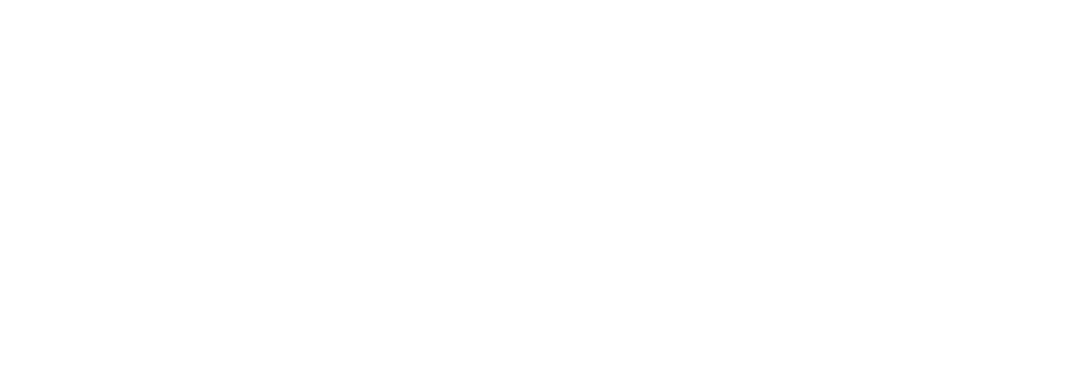
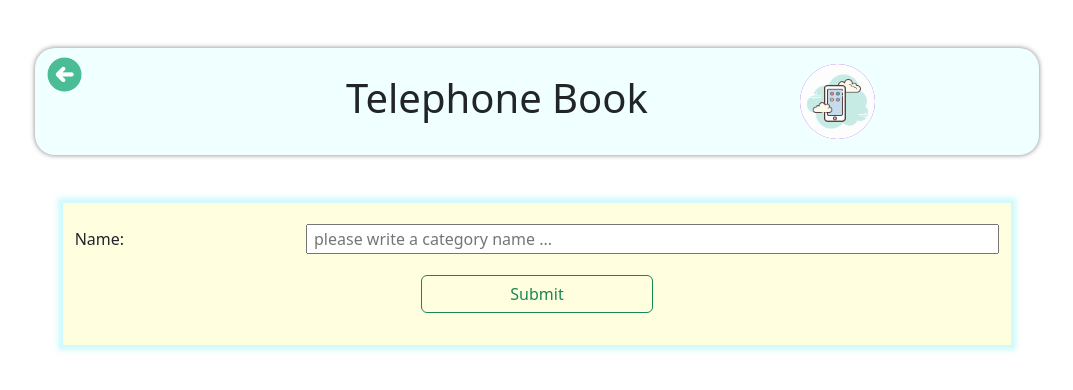
Before and after one commit to mzffrtp/telefonbook-with-react-react-redux, a React (Create React App) app: page /add-category in a window 1280 px wide. Before the commit this address had no page. Shown: the top 390 px of the page, without its empty margins (103-1176 px from the left). Built offline with nearby package versions, Linux system fonts and the light colour scheme; data requests are answered from the project's data file.

Commit message:
add cayegory actions

```diff
--- a/db.json
+++ b/db.json
@@ -1,12 +1,23 @@
 {
-    "person":[{
-        "name":"ali veli",
-        "mobil":906827165,
-        "categoryId":"1"
-    }],
-
-    "categories":[{
-        "id":"1",
-        "name":"family"
-    }]
+  "person": [
+    {
+      "name": "ali veli",
+      "mobil": 906827165,
+      "categoryId": "1"
+    }
+  ],
+  "categories": [
+    {
+      "id": "1",
+      "name": "FAMILY"
+    },
+    {
+      "id": "2",
+      "name": "WORK"
+    },
+    {
+      "id": "3",
+      "name": "FRIENDS"
+    }
+  ]
 }
--- a/src/App.js
+++ b/src/App.js
@@ -1,12 +1,65 @@
-import React from 'react';
+import React, {useEffect} from 'react';
 import {BrowserRouter, Routes, Route} from "react-router-dom";
+import {useSelector, useDispatch} from "react-redux";
+
 import HomePage from "./pages/HomePage";
+import actionTypes from './redux/actions/actionTypes';
+import api from "./api/api";
+import urls from "./api/urls";
+import AddCategory from './pages/categorypages/AddCategory';
+
 
 function App() {
+  const {personState, categoryState} = useSelector(state => state);
+  const dispatch = useDispatch();
+
+
+  useEffect(()=>{
+    dispatch({type:actionTypes.categoryActions.GET_CATEGORY_START})
+    api
+      .get(urls.categories)
+      .then((catres)=>{
+        dispatch({
+          type:actionTypes.categoryActions.GET_CATEGORY_SUCCESS,
+          payload: catres.data
+        })
+      })
+      .catch((err)=>{
+        dispatch({
+          type:actionTypes.categoryActions.GET_CATEGORY_FAIL,
+          payload:"An error occured at the server!"
+        })
+      })
+
+      dispatch({
+        type:actionTypes.personActions.GET_PERSON_START})
+        api
+          .get(urls.person)
+          .then((perres)=>{
+            dispatch({
+              type:actionTypes.personActions.GET_PERSON_SUCCESS,
+              payload:perres.data,
+            })
+          })
+          .catch((err)=>{
+            dispatch({
+              type:actionTypes.personActions.GET_PERSON_FAIL,
+              payload:"An error occured at the server!"
+            })
+          })
+  },[])
+
+
+  if(
+    categoryState.success === false || personState.success === false
+  )
+  return null;
+
   return (
     <BrowserRouter>
     <Routes>
       <Route path="/" element={<HomePage />} />
+      <Route path='/add-category' element={<AddCategory />}/>
     </Routes>
     </BrowserRouter>
   );
--- a/src/api/api.js
+++ b/src/api/api.js
@@ -1,7 +1,7 @@
 import axios from "axios";
 
 const api= axios.create({
-    baseUrl:"http://localhost:3005"
+    baseURL:"http://localhost:3005"
 })
 
 export default api
--- /dev/null
+++ b/src/assets/styles/categorylist.css
@@ -0,0 +1,41 @@
+.categoriesContainer {
+    width: 100%;
+    display: flex;
+    justify-content: center;
+    align-items: center;
+}
+
+.categoriesContainer_wrapper{
+    width: 80%;
+    display: flex;
+    flex-direction: column;
+    justify-content: center;
+    align-items: center;
+    padding: 10px;
+    background-color: rgb(243, 247, 226);
+    border-radius: 10px;
+    box-shadow: 0px 0px 5px 0px rgba(0, 0, 0, 0.5);
+    font-size: 1.1rem;
+}
+
+.categoriesContainer_wrapper_catlist {
+    display: flex;
+    justify-content: center;
+    align-items: center;
+}
+.categoriesContainer_wrapper_catlist-item{
+    font-size: 1rem;
+    cursor: pointer;
+    font-weight: 600;
+    padding: 5px 20px;
+    border-radius: 10px;
+    margin: 0px 1rem;
+}
+
+.categoriesContainer_wrapper_catlist-item:hover{
+    background-color: pink;
+
+}
+.categoriesContainer_wrapper_catlist-itemActive{
+    background-color: pink;
+}
--- a/src/components/CategoryList.js
+++ b/src/components/CategoryList.js
@@ -1,14 +1,52 @@
-import React from "react";
+import React, { useState } from "react";
 import { useSelector } from "react-redux";
+import "../assets/styles/categorylist.css";
+import { Link } from "react-router-dom";
 
-const CategoryList = () =>{
+const CategoryList = () => {
 
-    const {categoryState} = useSelector (state=>state)
+    const { categoryState } = useSelector(state => state);
+    console.log(categoryState.categories);
+    const [selectedCategory, setSelectedCategory] = useState({});
+
+
     return (
-        <div>
-            {
-
-            }
+        <div className="categoriesContainer">
+            <div className="categoriesContainer_wrapper">
+                <div className="categoriesContainer_wrapper_catlist">
+                    {
+                        categoryState.categories.length === 0 && (
+                            <p>
+                                No categories recorded yet!
+                            </p>
+                        )
+                    }
+                    <p
+                        onClick={() =>
+                            setSelectedCategory({ id: "0", name: "ALL" })}
+                        className={
+                            `categoriesContainer_wrapper_catlist-item ${selectedCategory.id === "0" ? "categoriesContainer_wrapper_catlist-itemActive" : ""}`
+                        }
+                    >ALL</p>
+                    {
+                        categoryState.categories.map(category => (
+                            <p
+                                key={category.id}
+                                onClick={() => setSelectedCategory(category)}
+                                className={
+                                    `categoriesContainer_wrapper_catlist-item ${selectedCategory.id === category.id ? "categoriesContainer_wrapper_catlist-itemActive" : ""}`}
+                            >{category.name}</p>
+                        ))
+                    }
+                </div>
+                <div>
+                    <Link
+                    to={"/add-category"}
+                    className="btn btn-outline-success m-3">Add Category</Link>
+                    <Link
+                    className="btn btn-outline-primary my-3">Category Actions</Link>
+                </div>
+            </div>
         </div>
     )
 }
--- a/src/components/GeneralModal.js
+++ b/src/components/GeneralModal.js
@@ -8,7 +8,7 @@ const GeneralModal = (
         clsBtnClck = () => { },
         cnfrmBtnTxt = "",
         cnfrmBtnClck = () => { },
-        isCnfrm = true,
+        isCnfrm = false,
     }
 ) => {
     return (
--- a/src/components/Header.js
+++ b/src/components/Header.js
@@ -1,9 +1,13 @@
 import React from "react";
+import { useNavigate } from "react-router-dom";
+
 import backArrow from "../assets/imgs/back-arrow.png";
 import logo from "../assets/imgs/phonebook.gif";
-import "../assets/styles/header.css"
+import "../assets/styles/header.css";
+
 
 const Header = ({ whichPage, navigateTo }) => {
+    const navigate = useNavigate();
 
     var showback = false;
     if (whichPage !== "home") {
@@ -16,6 +20,7 @@ const Header = ({ whichPage, navigateTo }) => {
                 showback === true && (
                     <div className="toBack">
                         <img
+                            onClick={()=> navigate(navigateTo)}
                             className="toBackImg"
                             src={backArrow}
                             alt="" />
@@ -24,7 +29,7 @@ const Header = ({ whichPage, navigateTo }) => {
 
             }
             <div className="headerContainerWrapper ms-5">
-                <h1>Telefon Book</h1>
+                <h1>Telephone Book</h1>
                 <img
                     className="headerLogo"
                     src={logo}
--- /dev/null
+++ b/src/pages/categorypages/AddCategory.js
@@ -0,0 +1,100 @@
+import React, { useState } from "react";
+import { useSelector, useDispatch } from "react-redux";
+import { useNavigate } from "react-router-dom";
+
+import Header from "../../components/Header";
+import GeneralModal from "../../components/GeneralModal";
+import api from "../../api/api";
+import urls from "../../api/urls";
+import actionTypes from "../../redux/actions/actionTypes";
+
+
+const AddCategory = () => {
+    const { categoryState } = useSelector(state => state);
+    const [errorModal, setErrorModal] = useState(false);
+    const dispatch =useDispatch();
+    const navigate = useNavigate();
+
+    const [form, setForm] = useState({
+        id: String(new Date().getTime()),
+        name: ""
+    })
+    const handleAdd = (event) => {
+        event.preventDefault();
+
+        if (form.name === "") {
+            setErrorModal(true)
+        }
+
+        const hasCategory = categoryState.categories.find(category=> category.name.toLocaleLowerCase() === form.name.toLocaleLowerCase())
+        if(hasCategory !== undefined) {
+            setErrorModal (true)
+            setForm({name:""})
+        }
+
+        api
+        .post(urls.categories, form)
+        .then((res)=>{
+            dispatch({
+                type:actionTypes.categoryActions.ADD_CATEGORY_SUCCESS,
+                payload:form
+            })
+            navigate("/")
+        })
+        .catch((err)=>{
+            dispatch({
+                type:actionTypes.categoryActions.ADD_CATEGORY_FAIL,
+                payload:"An error occured during submitting!"
+            })
+        })
+
+    }
+    return (
+        <div className="container my-3"
+        >
+            <Header whichPage={"categoryActions"} navigateTo="/" />
+            <form onSubmit={handleAdd}>
+                <div className="container py-3"
+                    style={{
+                        backgroundColor: "lightyellow",
+                        boxShadow: "0px 0px 5px 5px rgba(158, 244, 248, 0.5)",
+                        width: "85%"
+                    }}>
+                    <label
+                        htmlFor="name"
+                        className="form-label my-2 w-25">Name:</label>
+                    <input
+                        className="w-75 from-control"
+                        value={form.name}
+                        onChange={(event) => setForm({
+                            ...form, name: event.target.value.toLocaleUpperCase()
+                        })}
+                        type="text"
+                        id="name"
+                        placeholder=" please write a category name ..." />
+                    <div className="d-flex justify-content-center my-3"
+                    >
+                        <button type="submit" className="btn btn-outline-success w-25">
+                            Submit
+                        </button>
+                    </div>
+                </div>
+            </form>
+            <div>
+                {
+                    errorModal === true && (
+                        <GeneralModal
+                            title="Error"
+                            content="Category name must be filled or this category already exits!"
+                            clsBtnTxt="Close"
+                            clsBtnClck = {()=> setErrorModal(false)}
+                            />
+
+                    )
+                }
+            </div>
+        </div>
+    )
+}
+
+export default AddCategory
--- a/src/redux/reducers/categoryReducer.js
+++ b/src/redux/reducers/categoryReducer.js
@@ -18,12 +18,15 @@ const categoryReducer = (state = initialState, action) => {
         case actionTypes.categoryActions.GET_CATEGORY_SUCCESS:
             return {
                 ...state,
+                pending: false,
                 success: true,
                 categories: action.payload
             }
         case actionTypes.categoryActions.GET_CATEGORY_FAIL:
             return {
                 ...state,
+                pending: false,
+                success: false,
                 fail: true,
                 error: action.payload
             }
```
Also changed, not shown: 1 other file (tests, documents, lock files or other folders).
